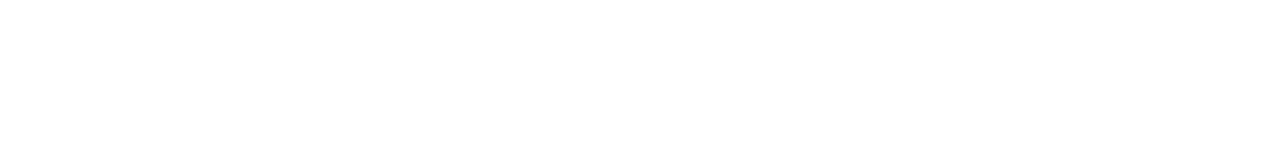
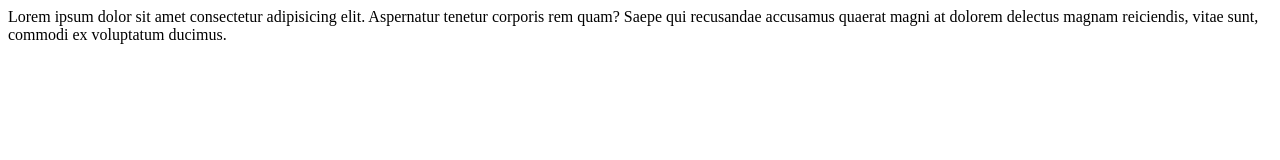
Before and after one commit to paulojrsti/projeto-1, a plain HTML site: page index.html in a window 1280 px wide. Drawn offline with Linux system fonts and the light colour scheme.

Commit message:
adicionado texto no body

```diff
--- a/index.html
+++ b/index.html
@@ -6,6 +6,6 @@
     <title>Curso Gratuito de GIT e GITHUB</title>
 </head>
 <body>
-
+    Lorem ipsum dolor sit amet consectetur adipisicing elit. Aspernatur tenetur corporis rem quam? Saepe qui recusandae accusamus quaerat magni at dolorem delectus magnam reiciendis, vitae sunt, commodi ex voluptatum ducimus.
 </body>
 </html>
```
